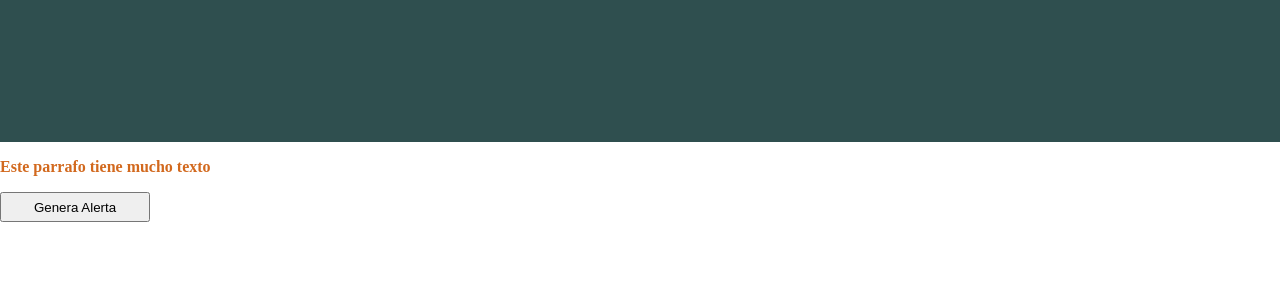
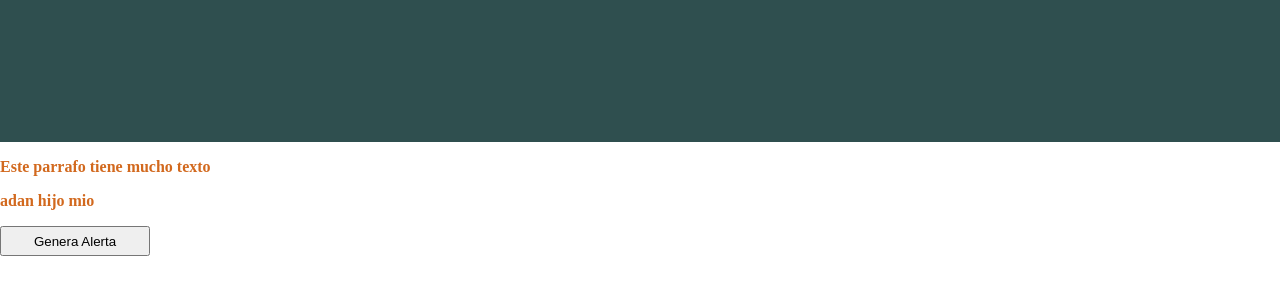
Before and after one commit to MAKING2210/HTMLejercicios, a website: page index.html in a window 1280 px wide. Shown: the part 58-352 px from the top of the page. Drawn offline with Linux system fonts and the light colour scheme.

Commit message:
cambios2

```diff
--- a/index.html
+++ b/index.html
@@ -12,6 +12,7 @@
     </header>
     <section>
         <p class="parrafo">Este parrafo tiene mucho texto</p>
+        <p class="parrafo"> adan hijo mio </p>
         <input type="button" onclick="generarAlerta()" class=boton value="Genera Alerta">
     </section>
 </body>
```
